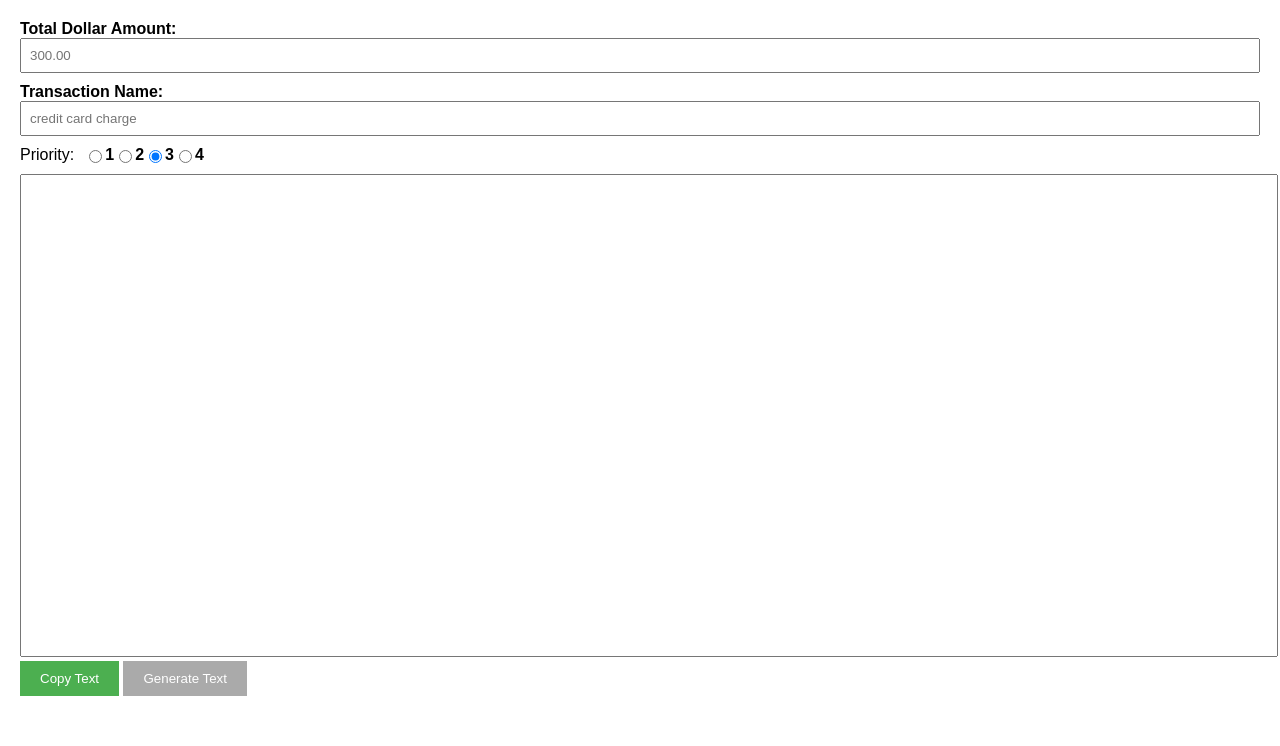
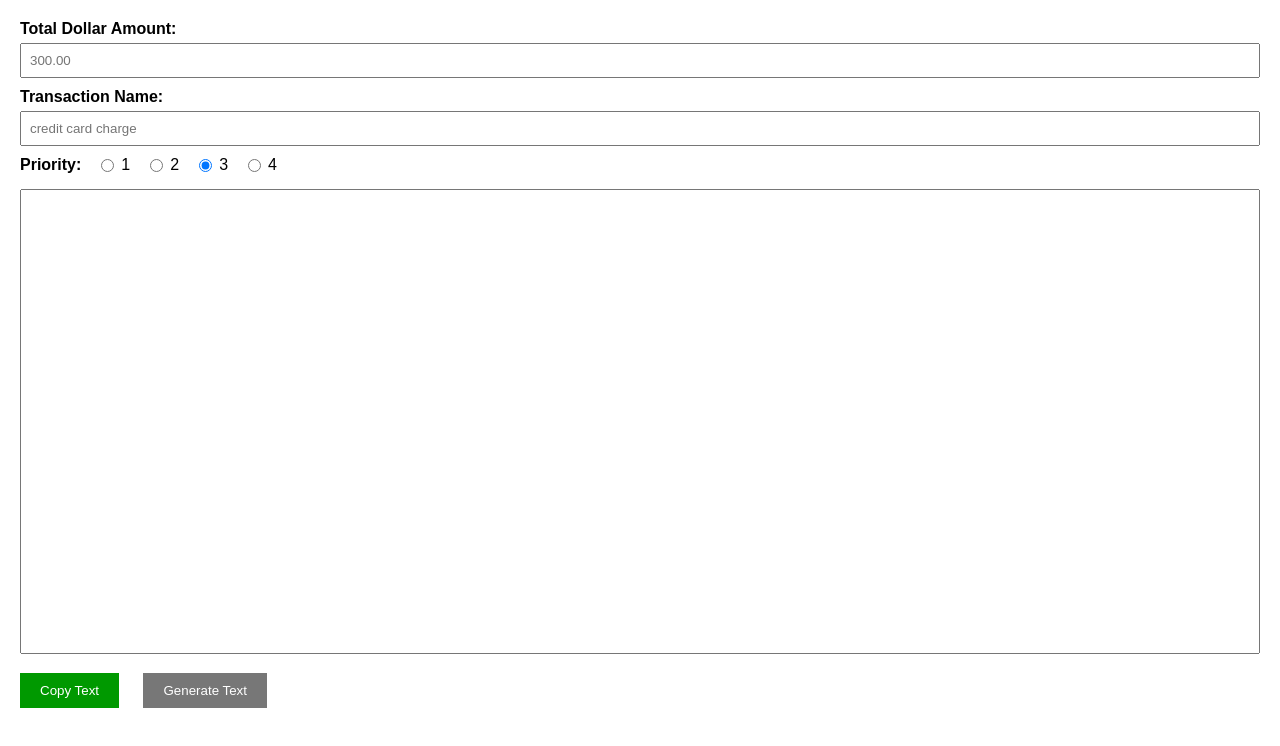
Before and after one commit to garrettheath4/installment, a plain HTML site: page index.html in a window 1280 px wide. Drawn offline with Linux system fonts and the light colour scheme.

Commit message:
Patch: Fixed element margins
and hover color of secondary button at bottom

```diff
--- a/index.html
+++ b/index.html
@@ -25,39 +25,53 @@
             color: white;
         }
     }
-    label {
+    label, .priority-label {
         font-weight: bold;
     }
-    input[type="text"] {
+    input[type="text"], textarea {
         width: 100%;
         padding: 8px;
+        margin-top: 5px;
         margin-bottom: 10px;
         box-sizing: border-box;
+    }
+    input[type="radio"] {
+        margin-left: 20px;
+        margin-right: 7px;
+        margin-top: 0px;
+    }
+    .priority-container label {
+        font-weight: normal;
+    }
+    .priority-container label, .priority-container .priority-label {
+        margin-top: 0px;
     }
     .priority-container {
         display: flex;
         align-items: center;
-        margin-bottom: 10px;
-    }
-    .priority-label {
-        margin-right: 10px;
     }
     button {
+        margin: 5px 10px;
         padding: 10px 20px;
-        background-color: #AAA;
+        background-color: #777;
         color: white;
         border: none;
         cursor: pointer;
     }
+    button:hover {
+        background-color: #999;
+    }
     button.primary {
-        background-color: #4CAF50;
+        margin-left: 0px;
+        background-color: #090;
     }
-    button:hover {
-        background-color: #45a049;
+    button.primary:hover {
+        background-color: #0C0;
     }
     textarea {
         width: 100%;
         height: 465px;
+        margin-top: 15px;
         padding: 8px;
         resize: none;
     }
```
